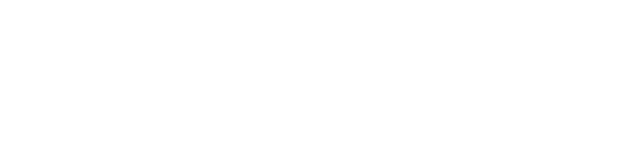
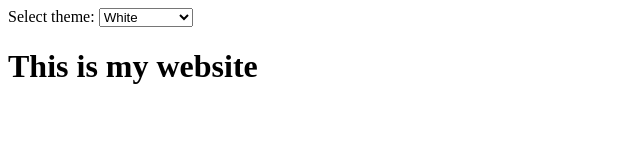
Before and after one commit to Backflipper666/theme-changer, a plain HTML site: page index.html in a window 1280 px wide. Shown: the whole page, without its empty margins (0-640 px from the left). Drawn offline with Linux system fonts and the light colour scheme.

Commit message:
html markups without script

```diff
--- a/index.html
+++ b/index.html
@@ -7,6 +7,17 @@
     <title>Theme-changer</title>
 </head>
 <body>
+    <label for="theme">Select theme: </label>
+    <select>
+        <option value="white">White</option>
+        <option value="black">Black</option>
+        <option value="purple">Purple</option>
+        <option value="yellow">Yellow</option>
+        <option value="Psychedelic">Psychedelic</option>
+    </select>
+    <h1>This is my website</h1>
+    <script>
 
+    </script>
 </body>
 </html>
```
